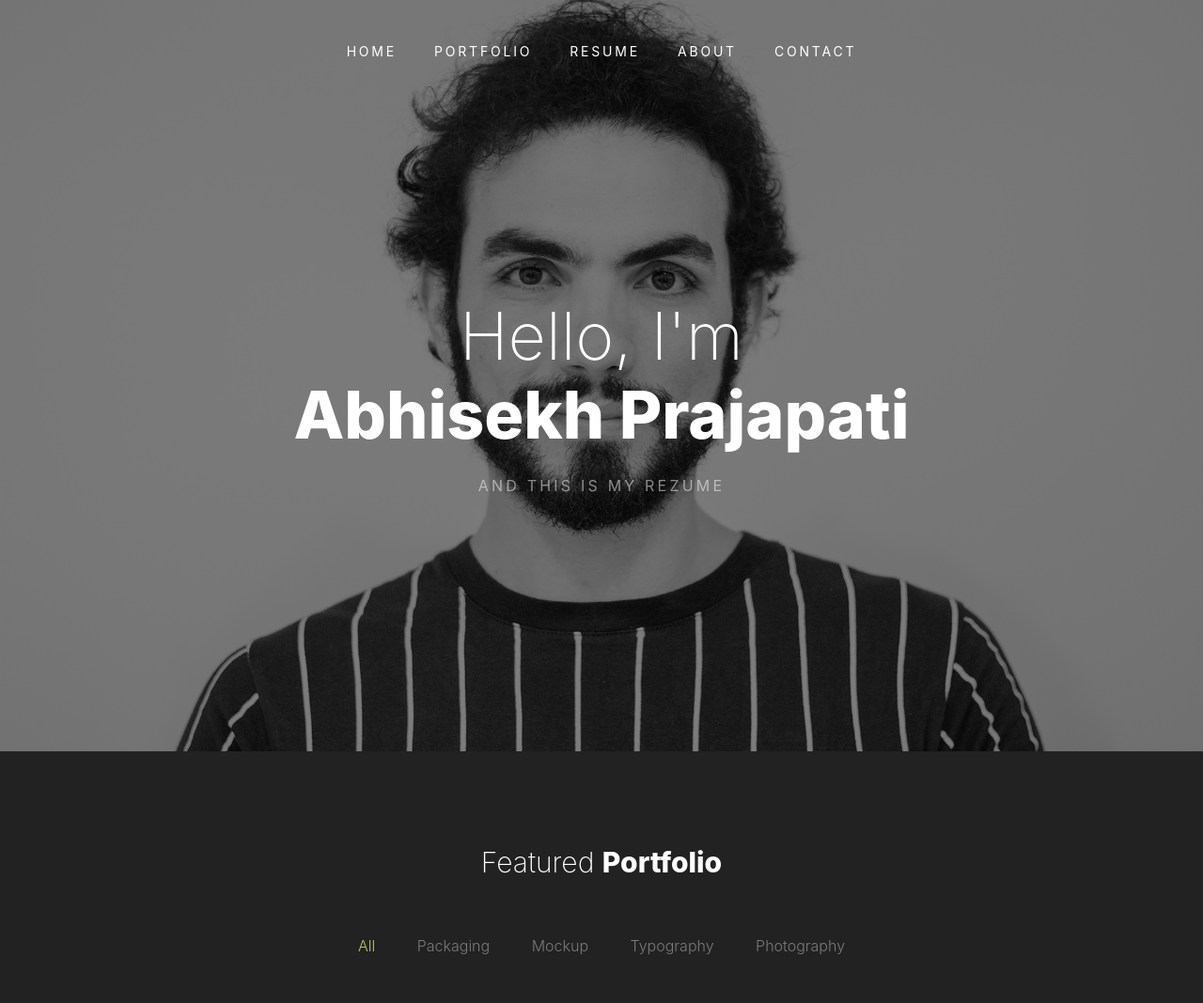
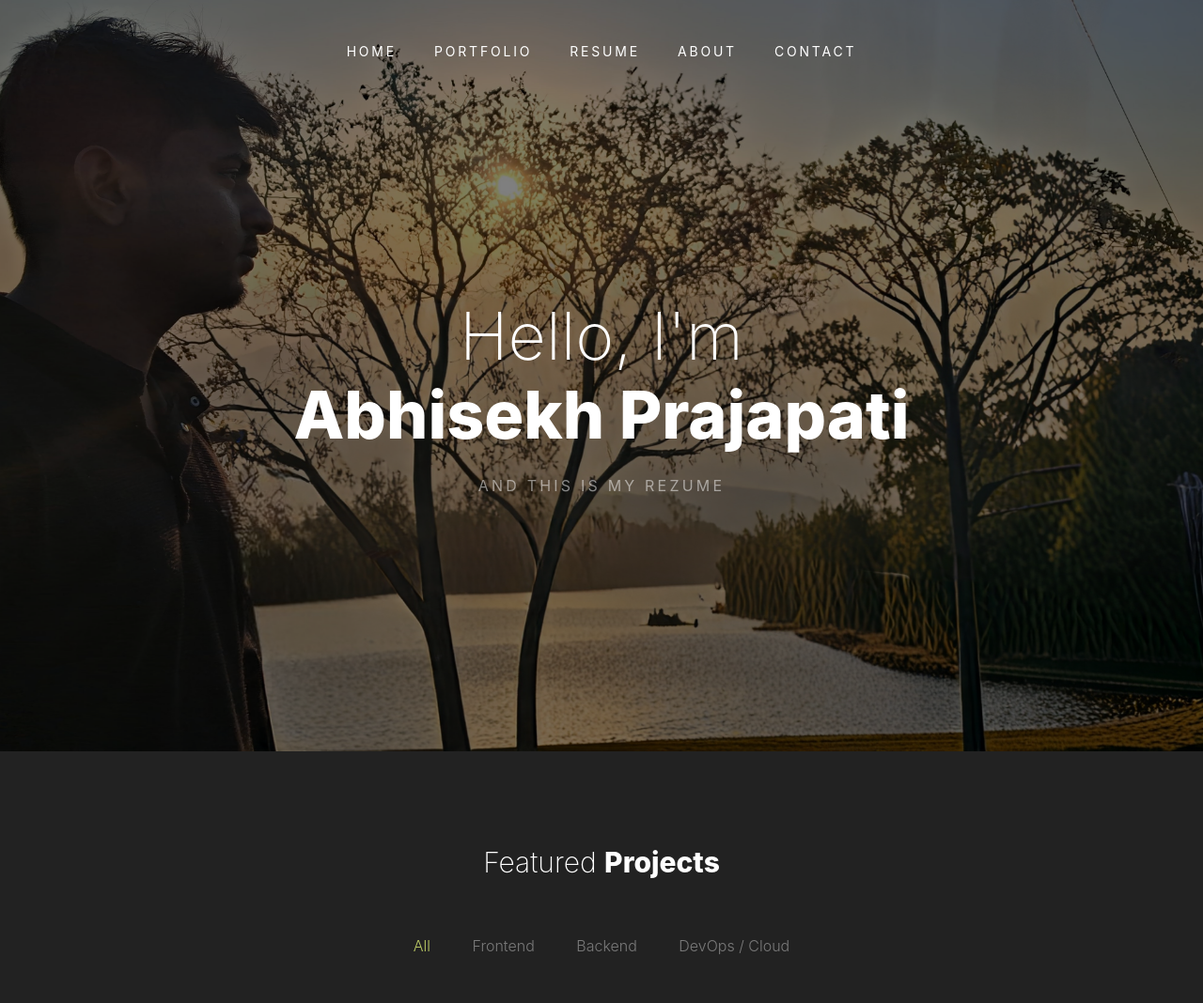
Before and after one commit to abhisekh64/portfolio, a Django app: page / in a window 1280 px wide. Shown: the top 1068 px of the page at 94% size. Run offline with Django 5.2, Linux system fonts and the light colour scheme; some libraries are stand-ins or nearby versions; some web fonts are replaced.

Commit message:
added a profile

```diff
--- /dev/null
+++ b/templates/common/base.html
@@ -0,0 +1,29 @@
+{% load static %}
+<!DOCTYPE html>
+<html lang="en">
+
+<head>
+    <title>Abhisekh</title>
+    <meta charset="utf-8">
+    <meta name="viewport" content="width=device-width, initial-scale=1, shrink-to-fit=no">
+    <link rel="stylesheet" href="{% static 'css/animate.css' %}">
+    <link rel="stylesheet" href="{% static 'css/flexslider.css' %}">
+    <link rel="stylesheet" href="{% static 'fonts/icomoon/style.css' %}">
+
+    <link rel="stylesheet" href="{% static 'css/bootstrap.css' %}">
+    <link rel="stylesheet" href="{% static 'css/style.css' %}">
+
+    <link href="https://fonts.googleapis.com/css?family=Nunito+Sans:200,300,400,700" rel="stylesheet">
+
+</head>
+
+<body data-spy="scroll" data-target="#pb-navbar" data-offset="200">
+
+    {% include "./navbar.html" %}
+    {% block content %}
+    {% endblock content %}
+    {% include "./footer.html" %}
+
+</body>
+
+</html>
--- /dev/null
+++ b/templates/common/navbar.html
@@ -0,0 +1,20 @@
+{% load static %}
+<nav class="navbar navbar-expand-lg site-navbar navbar-light bg-light" id="pb-navbar">
+
+    <div class="container">
+        <button class="navbar-toggler" type="button" data-toggle="collapse" data-target="#navbarsExample09"
+            aria-controls="navbarsExample09" aria-expanded="false" aria-label="Toggle navigation">
+            <span class="navbar-toggler-icon"></span>
+        </button>
+
+        <div class="collapse navbar-collapse justify-content-md-center" id="navbarsExample09">
+            <ul class="navbar-nav">
+                <li class="nav-item"><a class="nav-link" href="#section-home">Home</a></li>
+                <li class="nav-item"><a class="nav-link" href="#section-portfolio">Portfolio</a></li>
+                <li class="nav-item"><a class="nav-link" href="#section-resume">Resume</a></li>
+                <li class="nav-item"><a class="nav-link" href="#section-about">About</a></li>
+                <li class="nav-item"><a class="nav-link" href="#section-contact">Contact</a></li>
+            </ul>
+        </div>
+    </div>
+</nav>
--- a/templates/pages/home.html
+++ b/templates/pages/home.html
@@ -1,45 +1,8 @@
+{% extends 'common/base.html' %}
 {% load static %}
-<!DOCTYPE html>
-<html lang="en">
 
-<head>
-    <title>Rezume Free Template by Colorlib</title>
-    <meta charset="utf-8">
-    <meta name="viewport" content="width=device-width, initial-scale=1, shrink-to-fit=no">
-    <link rel="stylesheet" href="{% static 'css/animate.css' %}">
-    <link rel="stylesheet" href="{% static 'css/flexslider.css' %}">
-    <link rel="stylesheet" href="{% static 'fonts/icomoon/style.css' %}">
-
-    <link rel="stylesheet" href="{% static 'css/bootstrap.css' %}">
-    <link rel="stylesheet" href="{% static 'css/style.css' %}">
-
-    <link href="https://fonts.googleapis.com/css?family=Nunito+Sans:200,300,400,700" rel="stylesheet">
-
-</head>
-
-<body data-spy="scroll" data-target="#pb-navbar" data-offset="200">
-
-    <nav class="navbar navbar-expand-lg site-navbar navbar-light bg-light" id="pb-navbar">
-
-        <div class="container">
-            <button class="navbar-toggler" type="button" data-toggle="collapse" data-target="#navbarsExample09"
-                aria-controls="navbarsExample09" aria-expanded="false" aria-label="Toggle navigation">
-                <span class="navbar-toggler-icon"></span>
-            </button>
-
-            <div class="collapse navbar-collapse justify-content-md-center" id="navbarsExample09">
-                <ul class="navbar-nav">
-                    <li class="nav-item"><a class="nav-link" href="#section-home">Home</a></li>
-                    <li class="nav-item"><a class="nav-link" href="#section-portfolio">Portfolio</a></li>
-                    <li class="nav-item"><a class="nav-link" href="#section-resume">Resume</a></li>
-                    <li class="nav-item"><a class="nav-link" href="#section-about">About</a></li>
-                    <li class="nav-item"><a class="nav-link" href="#section-contact">Contact</a></li>
-                </ul>
-            </div>
-        </div>
-    </nav>
-
-    <section class="site-hero" style="background-image: url(images/image_1.jpg);" id="section-home"
+{% block content %}
+<section class="site-hero" style="background-image: url(static/images/portfolio.jpg);" id="section-home"
     data-stellar-background-ratio="0.5">
     <div class="container">
         <div class="row intro-text align-items-center justify-content-center">
@@ -58,136 +21,133 @@
     <div class="container">
         <div class="row">
             <div class="section-heading text-center col-md-12">
-                    <h2>Featured <strong>Portfolio</strong></h2>
+                <h2>Featured <strong>Projects</strong></h2>
             </div>
         </div>
+
+        <!-- Filters -->
         <div class="filters">
             <ul>
                 <li class="active" data-filter="*">All</li>
-                    <li data-filter=".packaging">Packaging</li>
-                    <li data-filter=".mockup">Mockup</li>
-                    <li data-filter=".typography">Typography</li>
-                    <li data-filter=".photography">Photography</li>
+                <li data-filter=".frontend">Frontend</li>
+                <li data-filter=".backend">Backend</li>
+                <li data-filter=".devops">DevOps / Cloud</li>
             </ul>
         </div>
 
+        <!-- Portfolio Items -->
         <div class="filters-content">
             <div class="row grid">
-                    <div class="single-portfolio col-sm-4 all mockup">
+
+                <!-- Frontend Project -->
+                <div class="single-portfolio col-sm-4 all frontend">
                     <div class="relative">
                         <div class="thumb">
                             <div class="overlay overlay-bg"></div>
-                                <img class="image img-fluid" src="images/p1.jpg" alt="">
+                            <img class="image img-fluid" src="{% static 'images/frontend1.jpg' %}" alt="">
                         </div>
-                            <a href="images/p1.jpg" class="img-pop-up">
+                        <a href="https://github.com/yourusername/frontend-project" target="_blank" class="img-pop-up">
                             <div class="middle">
-                                    <div class="text align-self-center d-flex"><img src="images/preview.png" alt="">
+                                <div class="text align-self-center d-flex">
+                                    <img src="{% static 'images/preview.png' %}" alt="">
                                 </div>
                             </div>
                         </a>
                     </div>
                     <div class="p-inner">
-                            <h4>Square Box Mockup</h4>
-                            <div class="cat">Mockup</div>
+                        <h4>React Web App</h4>
+                        <div class="cat">Frontend</div>
                     </div>
                 </div>
-                    <div class="single-portfolio col-sm-4 all mockup">
+
+                <!-- Backend / Django Project -->
+                <div class="single-portfolio col-sm-4 all backend">
                     <div class="relative">
                         <div class="thumb">
                             <div class="overlay overlay-bg"></div>
-                                <img class="image img-fluid" src="images/p2.jpg" alt="">
+                            <img class="image img-fluid" src="{% static 'images/django1.jpg' %}" alt="">
                         </div>
-                            <a href="images/p2.jpg" class="img-pop-up">
+                        <a href="https://github.com/yourusername/django-api" target="_blank" class="img-pop-up">
                             <div class="middle">
-                                    <div class="text align-self-center d-flex"><img src="images/preview.png" alt="">
+                                <div class="text align-self-center d-flex">
+                                    <img src="{% static 'images/preview.png' %}" alt="">
                                 </div>
                             </div>
                         </a>
                     </div>
                     <div class="p-inner">
-                            <h4>Product Box Package Mockup</h4>
-                            <div class="cat">Mockup</div>
+                        <h4>Django REST API</h4>
+                        <div class="cat">Backend</div>
                     </div>
                 </div>
-                    <div class="single-portfolio col-sm-4 all packaging">
+
+                <!-- Python Script / Automation -->
+                <div class="single-portfolio col-sm-4 all backend">
                     <div class="relative">
                         <div class="thumb">
                             <div class="overlay overlay-bg"></div>
-                                <img class="image img-fluid" src="images/p3.jpg" alt="">
+                            <img class="image img-fluid" src="{% static 'images/python1.jpg' %}" alt="">
                         </div>
-                            <a href="images/p3.jpg" class="img-pop-up">
+                        <a href="https://github.com/yourusername/python-scripts" target="_blank" class="img-pop-up">
                             <div class="middle">
-                                    <div class="text align-self-center d-flex"><img src="images/preview.png" alt="">
-                                    </div>
-                                </div>
-                            </a>
-
-                        </div>
-                        <div class="p-inner">
-                            <h4>Creative Package Design</h4>
-                            <div class="cat">Packaging</div>
-                        </div>
-                    </div>
-                    <div class="single-portfolio col-sm-4 all packaging">
-                        <div class="relative">
-                            <div class="thumb">
-                                <div class="overlay overlay-bg"></div>
-                                <img class="image img-fluid" src="images/p4.jpg" alt="">
-                            </div>
-                            <a href="images/p4.jpg" class="img-pop-up">
-                                <div class="middle">
-                                    <div class="text align-self-center d-flex"><img src="images/preview.png" alt="">
+                                <div class="text align-self-center d-flex">
+                                    <img src="{% static 'images/preview.png' %}" alt="">
                                 </div>
                             </div>
                         </a>
                     </div>
                     <div class="p-inner">
-                            <h4>Packaging Brand</h4>
-                            <div class="cat">Packaging</div>
+                        <h4>Automation Scripts</h4>
+                        <div class="cat">Backend</div>
                     </div>
                 </div>
-                    <div class="single-portfolio col-sm-4 all typography">
+
+                <!-- DevOps / Docker / CI-CD -->
+                <div class="single-portfolio col-sm-4 all devops">
                     <div class="relative">
                         <div class="thumb">
                             <div class="overlay overlay-bg"></div>
-                                <img class="image img-fluid" src="images/p5.jpg" alt="">
+                            <img class="image img-fluid" src="{% static 'images/docker1.jpg' %}" alt="">
                         </div>
-                            <a href="images/p5.jpg" class="img-pop-up">
+                        <a href="https://github.com/yourusername/docker-cicd" target="_blank" class="img-pop-up">
                             <div class="middle">
-                                    <div class="text align-self-center d-flex"><img src="images/preview.png" alt="">
+                                <div class="text align-self-center d-flex">
+                                    <img src="{% static 'images/preview.png' %}" alt="">
                                 </div>
                             </div>
                         </a>
                     </div>
                     <div class="p-inner">
-                            <h4>Isometric 3D Extrusion</h4>
-                            <div class="cat">Typography</div>
+                        <h4>Docker + CI/CD Pipeline</h4>
+                        <div class="cat">DevOps / Cloud</div>
                     </div>
                 </div>
-                    <div class="single-portfolio col-sm-4 all photography">
+
+                <!-- AWS Project -->
+                <div class="single-portfolio col-sm-4 all devops">
                     <div class="relative">
                         <div class="thumb">
                             <div class="overlay overlay-bg"></div>
-                                <img class="image img-fluid" src="images/p6.jpg" alt="">
+                            <img class="image img-fluid" src="{% static 'images/aws1.jpg' %}" alt="">
                         </div>
-                            <a href="images/p6.jpg" class="img-pop-up">
+                        <a href="https://github.com/yourusername/aws-project" target="_blank" class="img-pop-up">
                             <div class="middle">
-                                    <div class="text align-self-center d-flex"><img src="images/preview.png" alt="">
+                                <div class="text align-self-center d-flex">
+                                    <img src="{% static 'images/preview.png' %}" alt="">
                                 </div>
                             </div>
                         </a>
                     </div>
                     <div class="p-inner">
-                            <h4>White Space Photography</h4>
-                            <div class="cat">photography</div>
+                        <h4>AWS Cloud Deployment</h4>
+                        <div class="cat">DevOps / Cloud</div>
                     </div>
                 </div>
+
             </div>
         </div>
     </div>
 </section>
-    <!-- .section -->
-
 
 <section class="site-section " id="section-resume">
     <div class="container">
```
Also changed, not shown: other parts of templates/pages/home.html (+1 -47 lines), templates/common/footer.html (added, +42 -0 lines), static/images/portfolio.jpg (added), templates/base/base.html (deleted). Lines whose indentation alone changed are shown as unchanged.
